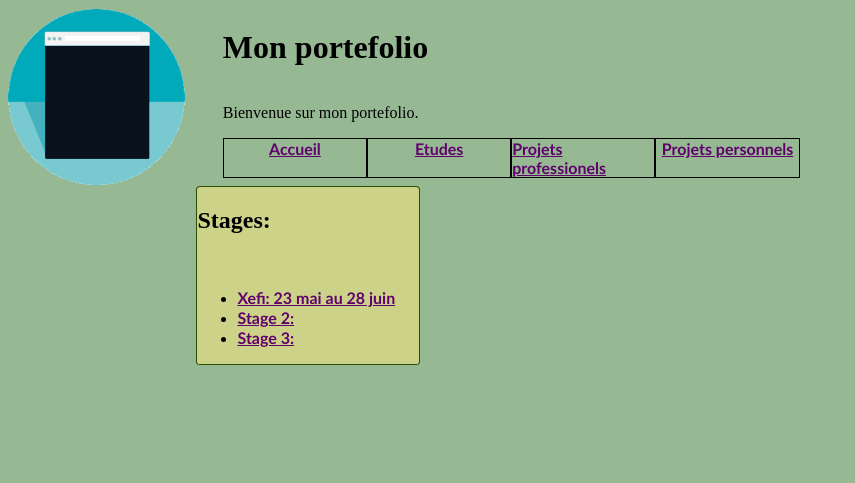
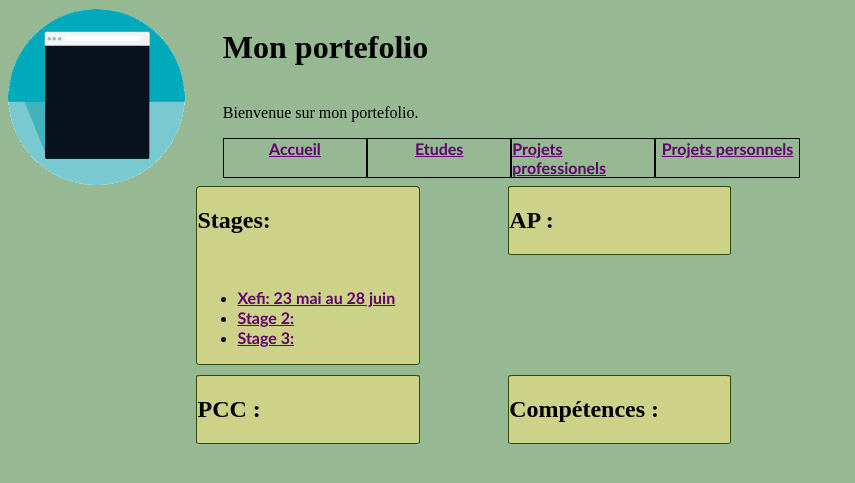
Before and after one commit to alexking53/portfolio, a PHP site: page /pages/etude.php in a window 1280 px wide. Shown: the top 483 px of the page, without its empty margins (0-855 px from the left). Run offline with PHP 8.4, Linux system fonts and the light colour scheme.

Commit message:
Maquette V8

```diff
--- a/portefolio/asset/style/style.css
+++ b/portefolio/asset/style/style.css
@@ -51,9 +51,9 @@ nav{
 
 
 /*Pour les cases*/
-#case{
+#casetab{
     height: 100px;
-    width: 600px;
+    width: 100%;
     border: 1px solid black;
 }
 
@@ -101,3 +101,8 @@ table{
     border-radius: 2%;
     margin-bottom: 10px;
 }
+
+#ligne{
+    display: flex;
+    flex-direction: row;
+}
--- a/portefolio/pages/etude.php
+++ b/portefolio/pages/etude.php
@@ -4,6 +4,7 @@
 
 
 <div id="body">
+    <div id="ligne">
         <div id="case">
             <p>
                 <h2>Stages:</h2> <br/>
@@ -14,4 +15,23 @@
                 </ul>
             </p>
         </div>
+        <div id="case">
+            <p>
+                <h2>AP :</h2>
+            </p>
         </div>
+    </div>
+    <div id="ligne">
+        <div id="case">
+            <p>
+                <h2>PCC :</h2>
+            </p>
+        </div>
+        <div id="case">
+            <p>
+                <h2>Compétences :</h2>
+            </p>
+        </div>
+    </div>
+
+</div>
--- a/portefolio/pages/projet.php
+++ b/portefolio/pages/projet.php
@@ -5,13 +5,13 @@
     <?php
 
 
-$array= array( "<div id='case'>
+$array= array( "<div id='casetab'>
                         <div id='caseh'> <a href='projets/luxuton.php'> Luxuton </a> </div>
                         <div id='caseb'> Luxuton est une entreprise fictive qui revisite des objets du quotidien en objet de luxes. </div>
-                        </div>", "<div id='case'>
+                        </div>", "<div id='casetab'>
                         <div id='caseh'> N/A </div>
                         <div id='caseb'> N/A </div>
-                        </div>", "<div id='case'>
+                        </div>", "<div id='casetab'>
                         <div id='caseh'> N/A </div>
                         <div id='caseb'> N/A </div>
                         </div>");
```
Also changed, not shown: portefolio/pages/projets/luxuton.php (+8 -3 lines). Lines whose indentation alone changed are shown as unchanged.
